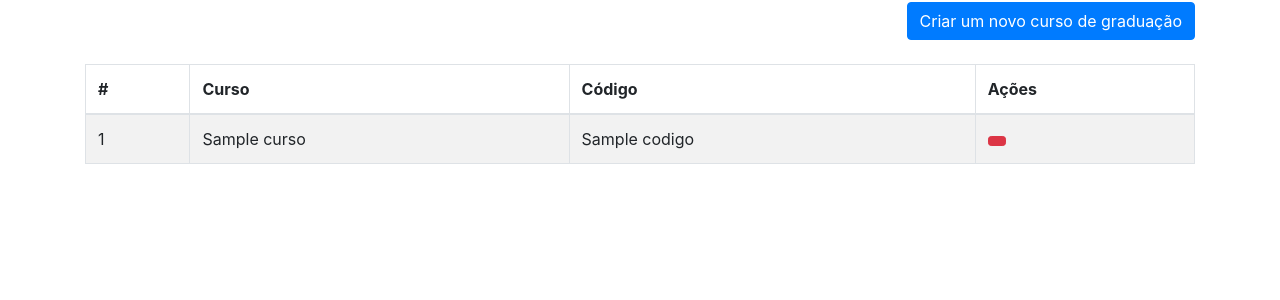
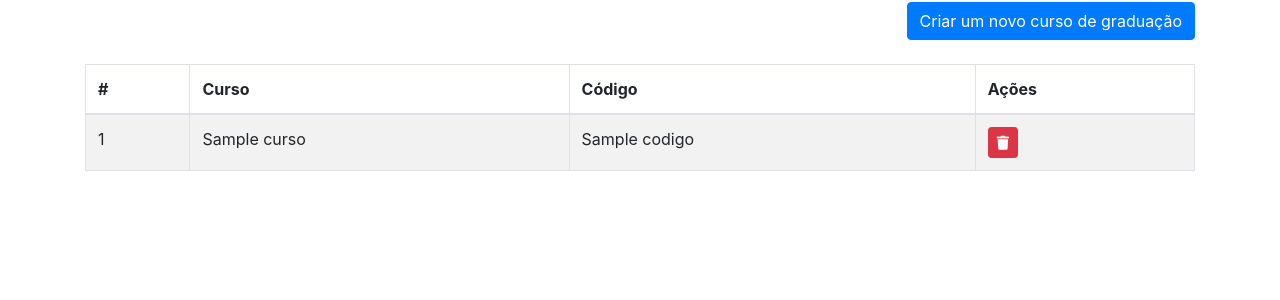
Before and after one commit to alissonphp/python-avqualis-algorithm-class, a Flask app: template templates/cursos/lista.html in a window 1280 px wide. Shown: the part 164-464 px from the top of the page. Run offline with Flask 2, Linux system fonts and the light colour scheme; the template is opened without the code that fills it: most values are stand-ins (such as "Sample title", 1, 10 or a date in 2020); some libraries are stand-ins or nearby versions.

Commit message:
feat(icons): Add font awesome css

```diff
--- a/templates/parts/base.html
+++ b/templates/parts/base.html
@@ -11,6 +11,7 @@
     <link rel="stylesheet" href="https://stackpath.bootstrapcdn.com/bootstrap/4.3.1/css/bootstrap.min.css"
         integrity="sha384-ggOyR0iXCbMQv3Xipma34MD+dH/1fQ784/j6cY/iJTQUOhcWr7x9JvoRxT2MZw1T" crossorigin="anonymous">
     <link rel="stylesheet" href="{{ url_for('static', filename='css/custom.css') }}">
+    <link rel="stylesheet" href="https://cdnjs.cloudflare.com/ajax/libs/font-awesome/5.11.2/css/all.css">
 </head>
 
 <body>
```
